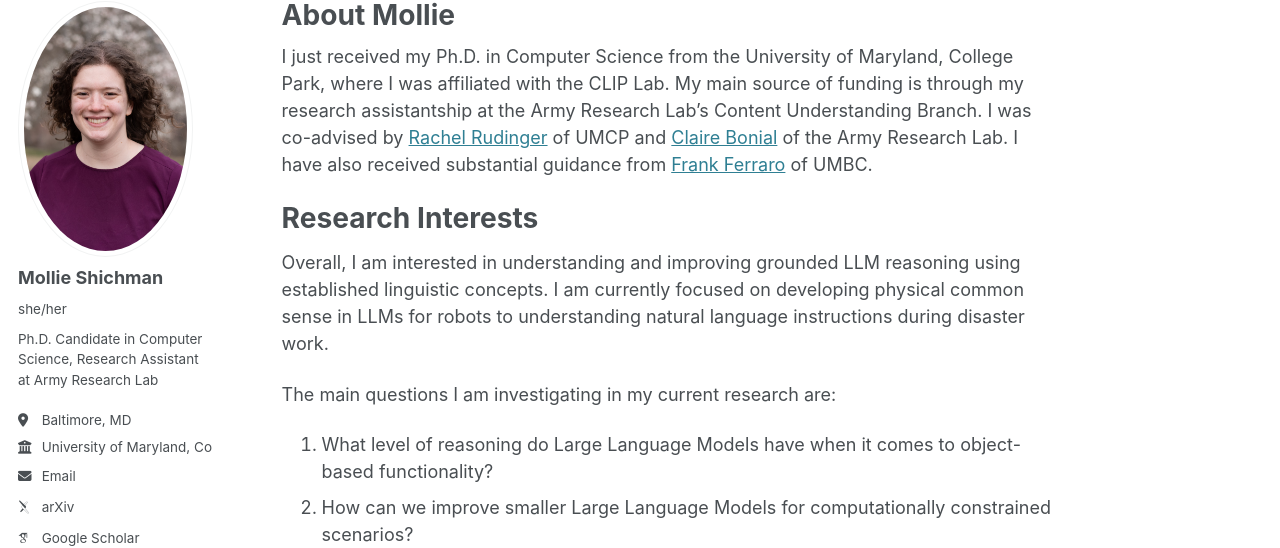
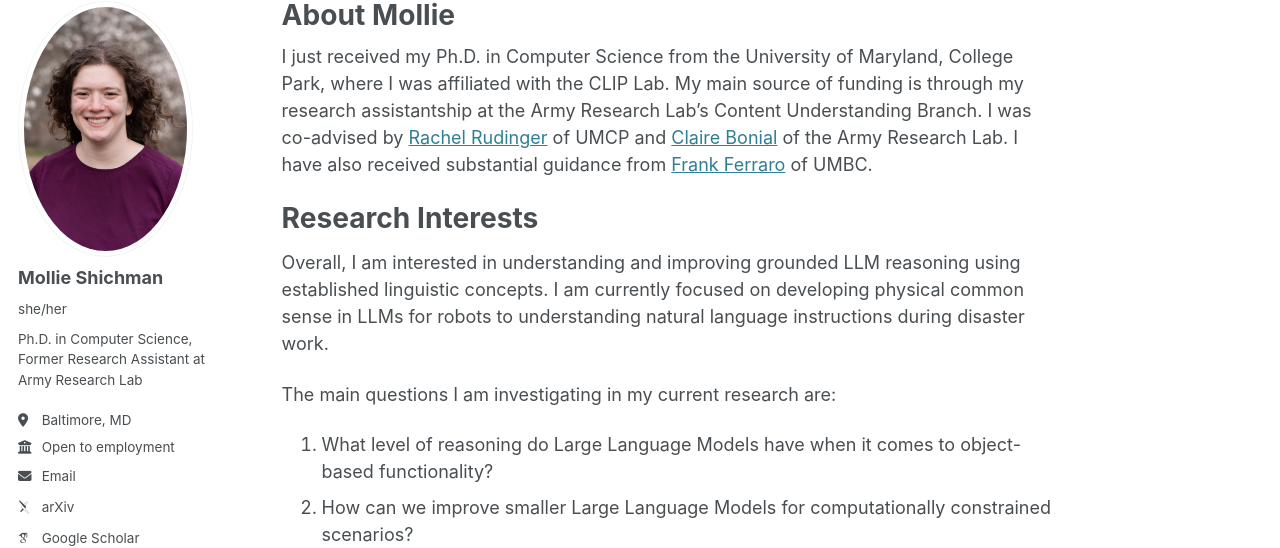
Before and after one commit to mshich1/mshich1.github.io, a Jekyll site: the page built from _pages/about.md, in a window 1280 px wide. Shown: the part 105-653 px from the top of the page. Built offline with Jekyll 4.4.1, drawn with Linux system fonts in a browser that asks for light colours; some web fonts are replaced.

Commit message:
Update _config.yml

```diff
--- a/_config.yml
+++ b/_config.yml
@@ -12,7 +12,7 @@ site_theme               : "default"
 title                    : "Mollie Shichman"
 title_separator          : "-"
 name                     : &name "Mollie Shichman"
-description              : &description "A Ph.D. Candidate in Natural Language Processing"
+description              : &description "Ph.D. in Computer Science"
 url                      : https://mshich1.github.io # the base hostname & protocol for your site e.g. "https://[your GitHub username].github.io"
 baseurl                  : "" # the subpath of your site, e.g. "/blog"
 repository               : "mshich1/mshich1.github.io"
@@ -25,9 +25,9 @@ author:
   avatar           : "DSC_1202.jpg"
   name             : "Mollie Shichman"
   pronouns         : "she/her"
-  bio              : "Ph.D. Candidate in Computer Science, Research Assistant at Army Research Lab"
+  bio              : "Ph.D. in Computer Science, Former Research Assistant at Army Research Lab"
   location         : "Baltimore, MD"
-  employer         : "University of Maryland, College Park"
+  employer         : "Open to employment"
   uri              : # URL
   email            : "mollie.shichman@gmail.com"
 
```
